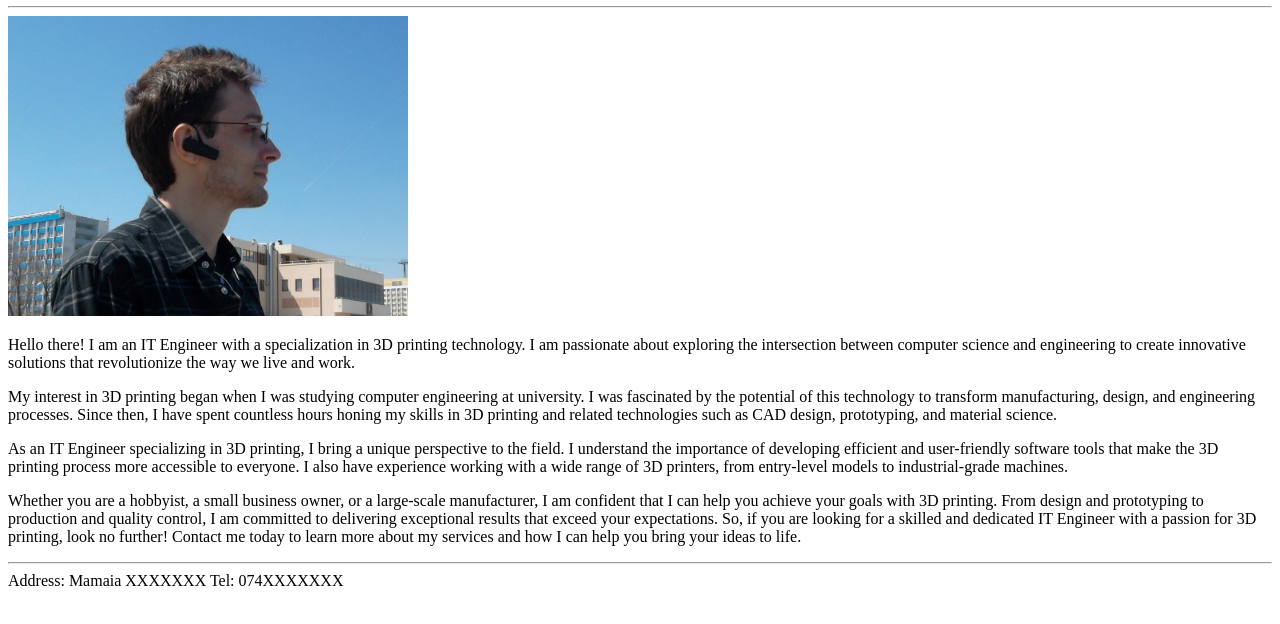
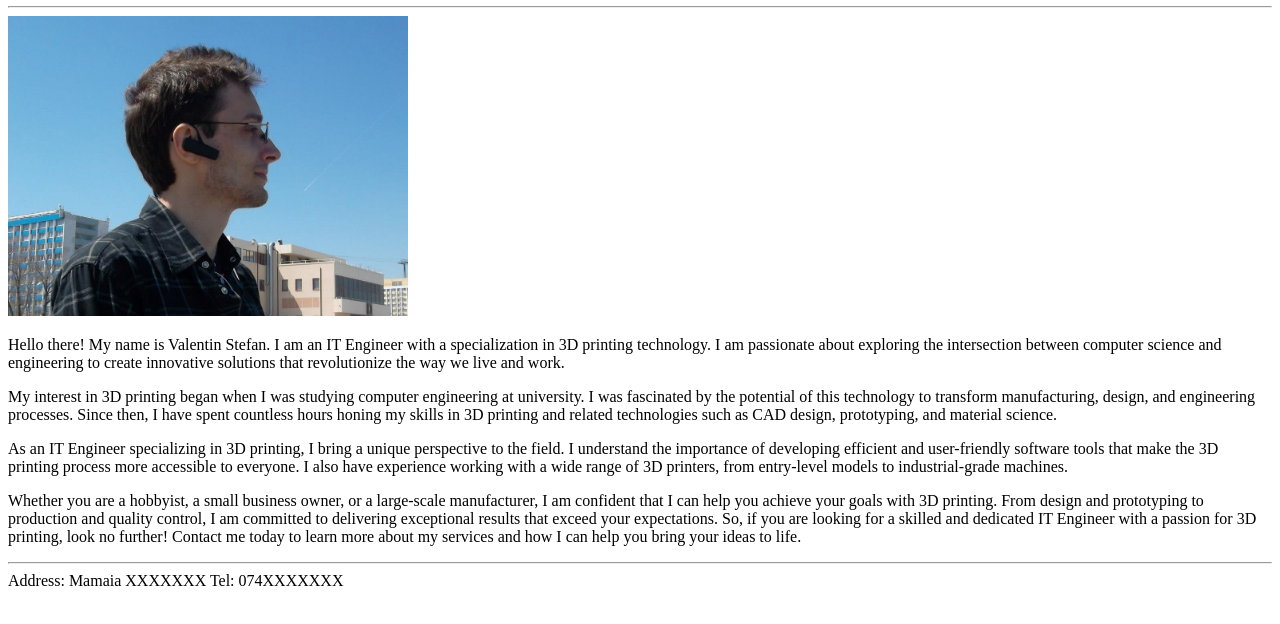
Before and after one commit to Ecaterina1991/3Dprint, a plain HTML site: page root-home/about-me/index.html in a window 1280 px wide. Shown: the part 100-724 px from the top of the page. Drawn offline with Linux system fonts and the light colour scheme.

Commit message:
add meta tags

```diff
--- a/root-home/about-me/index.html
+++ b/root-home/about-me/index.html
@@ -2,6 +2,12 @@
 <html lang="en">
   <head>
     <meta charset="UTF-8" />
+    <meta
+      name="description"
+      content="About me page of the IT Engineer Valentin Stefan"
+    />
+    <meta name="keywords" content="Valentin Stefan" />
+    <meta name="author" content="Ecaterina Stefan" />
 
     <link
       rel="icon"
@@ -32,10 +38,11 @@
 
         <div class="about-me-text text-1">
           <p>
-            Hello there! I am an IT Engineer with a specialization in 3D
-            printing technology. I am passionate about exploring the
-            intersection between computer science and engineering to create
-            innovative solutions that revolutionize the way we live and work.
+            Hello there! My name is Valentin Stefan. I am an IT Engineer with a
+            specialization in 3D printing technology. I am passionate about
+            exploring the intersection between computer science and engineering
+            to create innovative solutions that revolutionize the way we live
+            and work.
           </p>
           <p>
             My interest in 3D printing began when I was studying computer
```
Also changed, not shown: root-home/contact/index.html (+3 -0 lines), root-home/index.html (+4 -0 lines), root-home/login/index.html (+3 -0 lines), root-home/register/index.html (+3 -0 lines).
